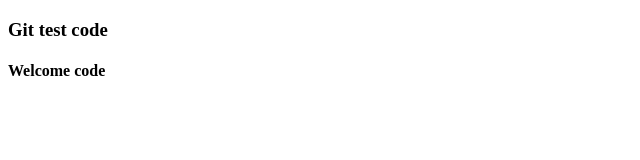
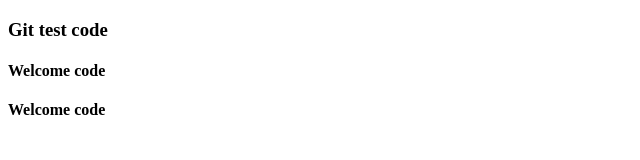
Before and after one commit to Yugal12345/test, a plain HTML site: page index.html in a window 1280 px wide. Shown: the whole page, without its empty margins (0-640 px from the left). Drawn offline with Linux system fonts and the light colour scheme.

Commit message:
new comment

```diff
--- a/index.html
+++ b/index.html
@@ -11,6 +11,7 @@
 <body>
     <h3>Git test code</h3>
     <h4>Welcome code</h4>
+    <h4>Welcome code</h4>
 </body>
 
 </html>
```
